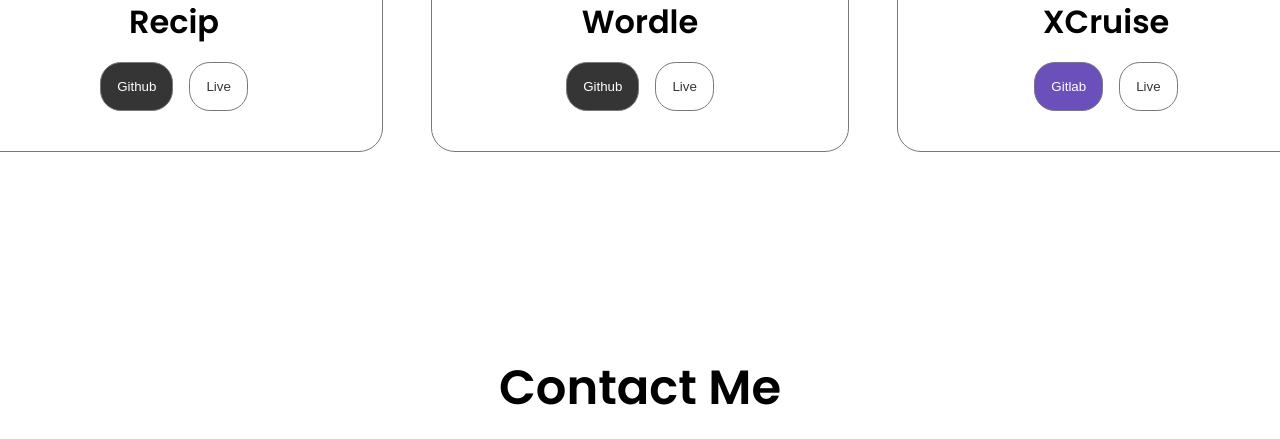
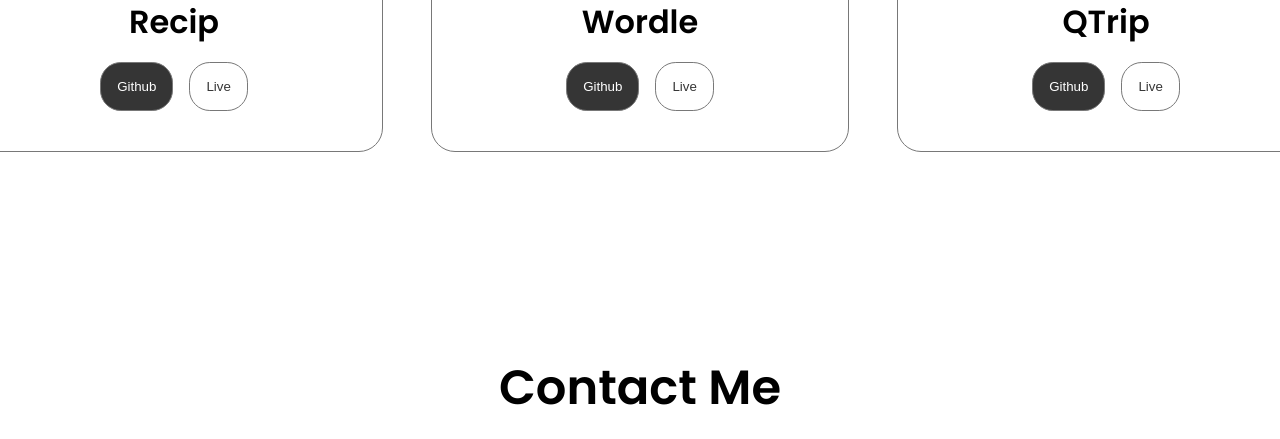
Before and after one commit to Harshal997/Portfolio, a plain HTML site: page index.html in a window 1280 px wide. Shown: the part 3003-3442 px from the top of the page. Drawn offline with Linux system fonts and the light colour scheme.

Commit message:
Updated resume and project

```diff
--- a/index.html
+++ b/index.html
@@ -49,7 +49,7 @@
       <h1 class="title">Harshal Kher</h1>
       <p class="section__text__p2">Fullstack Developer</p>
       <div class="btn-container">
-        <button class="btn color-2" onclick="window.open('./assets/harshal_kher_fe.docx')">Download CV
+        <button class="btn color-2" onclick="window.open('./assets/harshal_kher_resume_FE_Updated.pdf')">Download CV
         </button>
         <button class="btn color-1" onclick="location.href='./#contact'">Contact Info
         </button>
@@ -190,13 +190,13 @@
       </div>
       <div class="project">
         <img class="project-image"
-          src="https://www.vhv.rs/dpng/d/270-2702949_transparent-cruise-ship-icon-png-ship-images-black.png"
+          src="https://img.freepik.com/premium-photo/serene-beach-scene-with-sandy-beach-text-tropical-symbols-perfect-zen-concepts-summertime-designs_1138521-16194.jpg?semt=ais_hybrid"
           alt="XCruise">
-        <h1 class="project-title">XCruise</h1>
+        <h1 class="project-title">QTrip</h1>
         <div class="btn-container">
-          <button class="btn color-1" style="background-color: #6b4fbb;"
-            onclick="window.open('https://gitlab.crio.do/COHORT_ME_FE_BUILDOUT_XCRUISE_ENROLL_1709031360235/harshalkher27-ME_FE_BUILDOUT_XCRUISE', '_blank')">Gitlab</button>
-          <button class="btn color-2" onclick="window.open('https://x-cruise-six.vercel.app/', '_blank')">Live</button>
+          <button class="btn color-1"
+            onclick="window.open('https://github.com/Harshal997/harshalkher27-ME_QTRIPDYNAMIC', '_blank')">Github</button>
+          <button class="btn color-2" onclick="window.open('https://qtrip-dynamic-3h1m9bc4x-harshal997s-projects.vercel.app/', '_blank')">Live</button>
         </div>
       </div>
     </div>
```
Also changed, not shown: 1 other file.
